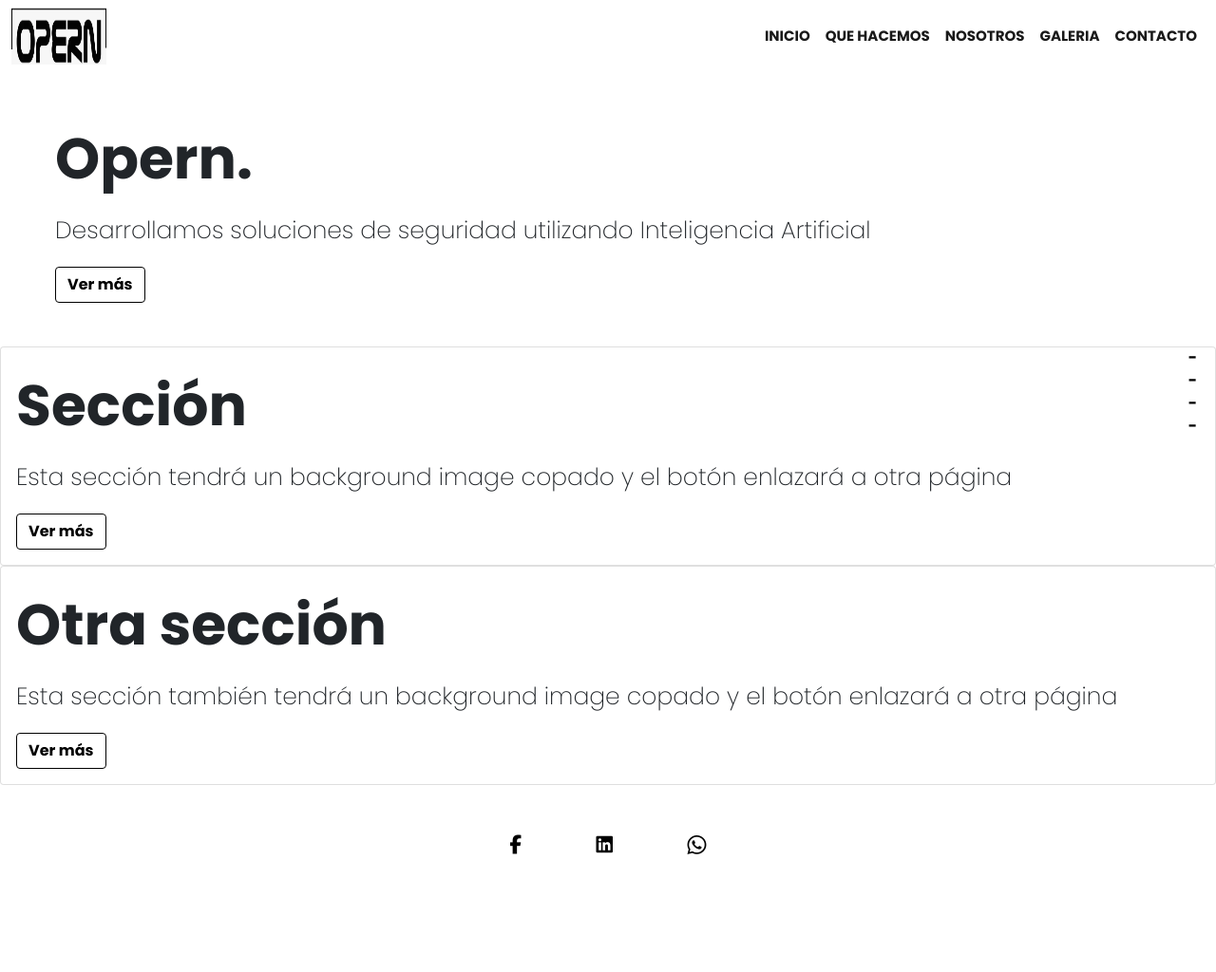
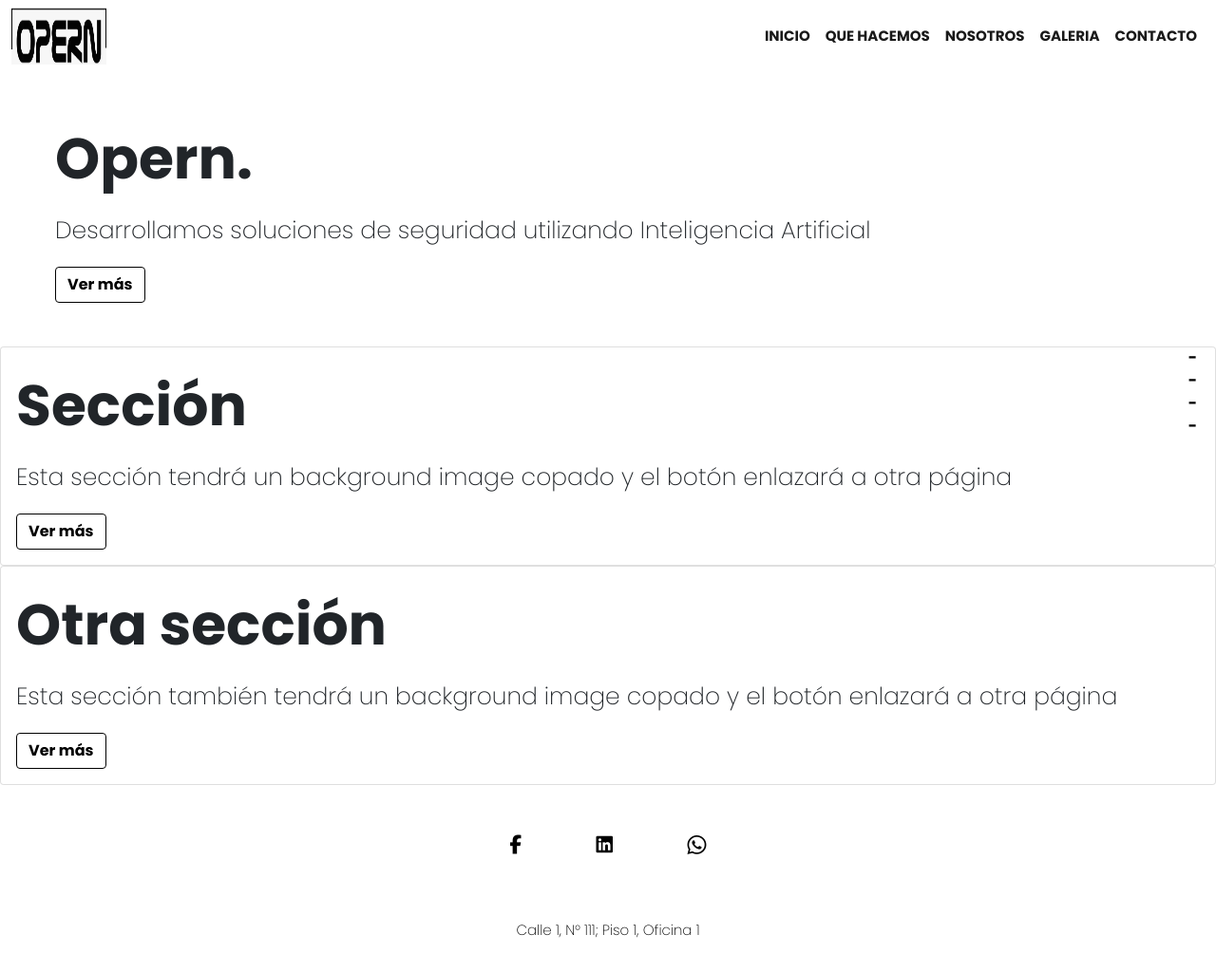
Before and after one commit to felipemahia/Opern, a website: page index.html in a window 1280 px wide. Shown: the whole page at 95% size. Drawn offline with nearby package versions, Linux system fonts and the light colour scheme.

Commit message:
agregué cambios

```diff
--- a/scss/components/_footer.scss
+++ b/scss/components/_footer.scss
@@ -1,7 +1,7 @@
 @import url('https://fonts.googleapis.com/css2?family=Poppins:ital,wght@0,100;0,200;0,700;1,200&family=Roboto+Mono:ital,wght@0,100;0,200;1,100&display=swap');
 @import "../base/variables";
 
-/*Eliminé extends, maps, mixins y creé variables*/
+
 body {
     font-family: 'Poppins', sans-serif; /*La fuente de "The Boring Company es "-webkit-font-smoothing: antialiased;"*/
 }
@@ -26,9 +26,8 @@ body {
 .contenedor__footer--modificado {
 
         address {
-            color: white;
+            color: black;
             font-weight: 300;
             font-size: 15px;
         }
 }
-//El Negocio
```
Also changed, not shown: css/style.css.
